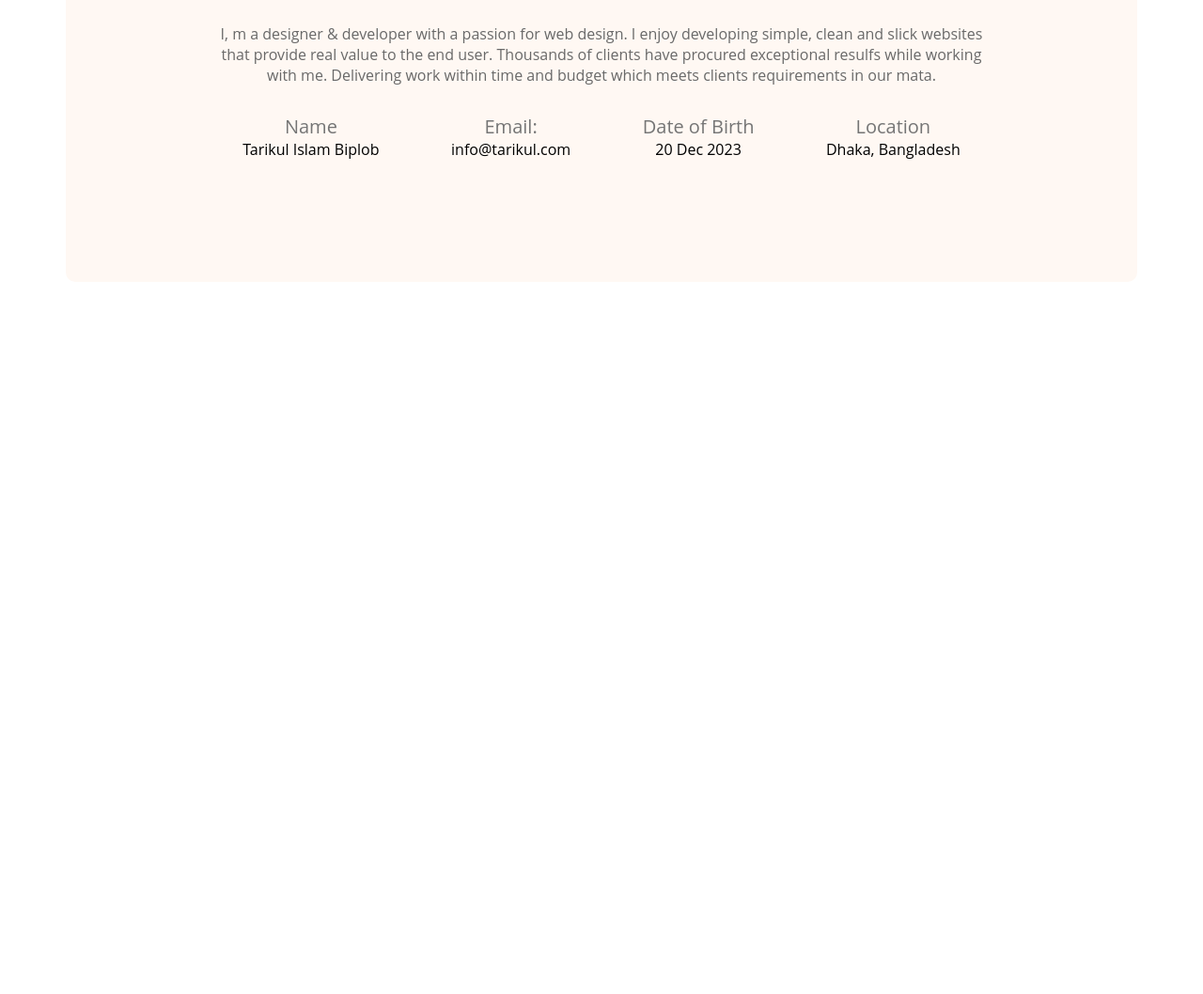
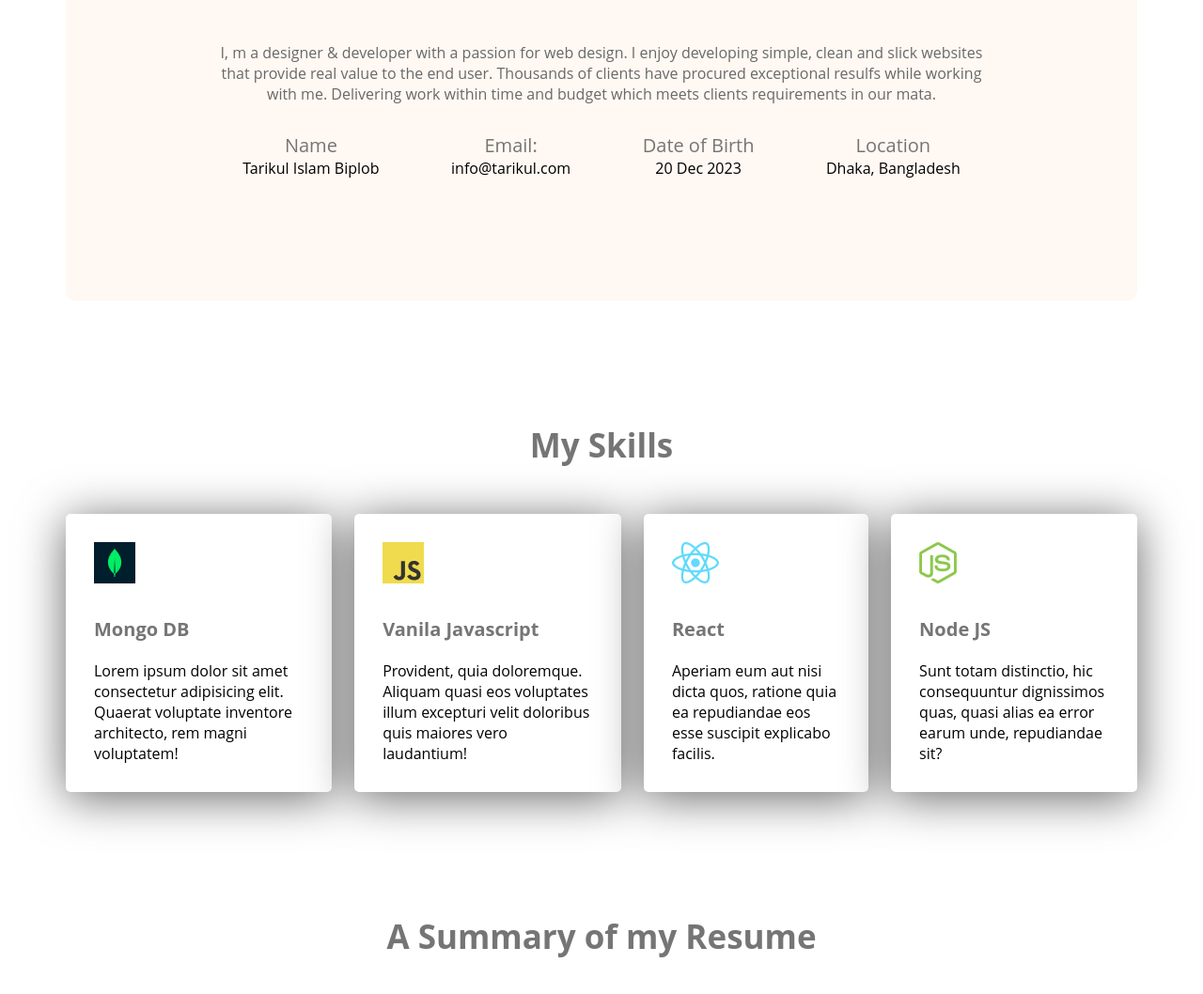
Before and after one commit to softcoder007/protfolio-practise, a plain HTML site: page index.html in a window 1280 px wide. Shown: the part 1054-2112 px from the top of the page at 94% size. Before the commit the page ends 1354 px from the top, so only its background shows below. Drawn offline with Linux system fonts and the light colour scheme.

Commit message:
added skills and summary

```diff
--- a/Styles/style.css
+++ b/Styles/style.css
@@ -65,8 +65,11 @@ main{
   max-width: 1140px;
   margin: 0 auto;
 }
+section{
+
+  margin-top: 130px;
+}
 .about{
-  margin-top: 130px;
   background-color: #FFF8F3;
   border-radius: 10px;
   padding: 130px 150px;
@@ -99,3 +102,31 @@ main{
   font-size: 20px;
   color: #757575;
 }
+/* whaT I DO STYLE */
+.section-title{
+  text-align: center;
+  margin-bottom: 50px;
+  font-size: 35px;
+  color: #757575;
+}
+.skills-container{
+  display: flex;
+  gap: 24px;
+}
+.skill{
+  background: #ffffff;
+  box-shadow: 0px 6px 50px rgba(0,0,0,0.6);
+  border-radius: 5px;
+  padding: 30px;
+}
+.skill-title{
+  font-weight:700;
+  font-size: 20px;
+  color: #757575;
+  margin-top: 30px;
+  margin-bottom: 20px;
+}
+.skill-description{
+  font-size: 16px;
+}
+/* Rwesume Styles */
--- a/index.html
+++ b/index.html
@@ -53,6 +53,36 @@
                 </div>
             </div>
         </section>
+        <section class="what-i-do">
+            <h3 class="section-title">My Skills</h3>
+            <div class="skills-container">
+                <div class="skill">
+                    <img src="images/icons/mongo.png" alt="">
+                    <p class="skill-title">Mongo DB</p>
+                    <p class="skill-description">Lorem ipsum dolor sit amet consectetur adipisicing elit. Quaerat voluptate inventore architecto, rem magni voluptatem!</p>
+                </div>
+                <div class="skill">
+                    <img src="images/icons/js.png" alt="">
+                    <p class="skill-title">Vanila Javascript</p>
+                    <p class="skill-description">Provident, quia doloremque. Aliquam quasi eos voluptates illum excepturi velit doloribus quis maiores vero laudantium!</p>
+                </div>
+                <div class="skill">
+                    <img src="images/icons/react.png" alt="">
+                    <p class="skill-title">React</p>
+                    <p class="skill-description">Aperiam eum aut nisi dicta quos, ratione quia ea repudiandae eos esse suscipit explicabo facilis.</p>
+                </div>
+                <div class="skill">
+                    <img src="images/icons/nodejs.png" alt="">
+                    <p class="skill-title">Node JS</p>
+                    <p class="skill-description">Sunt totam distinctio, hic consequuntur dignissimos quas, quasi alias ea error earum unde, repudiandae sit?</p>
+                </div>
+            </div>
+        </section>
+        <section class="resume">
+            <h3 class="section-title">A Summary of my Resume</h3>
+
+
+        </section>
 
     </main>
     <footer>
```
